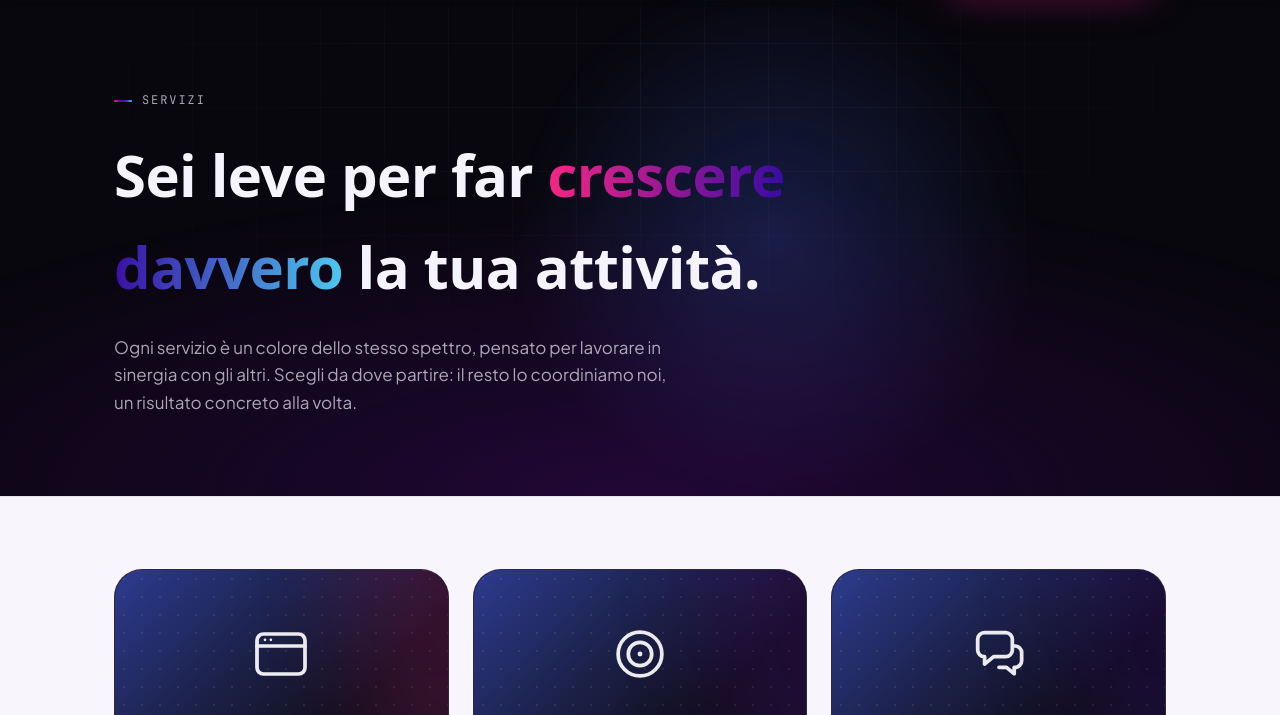
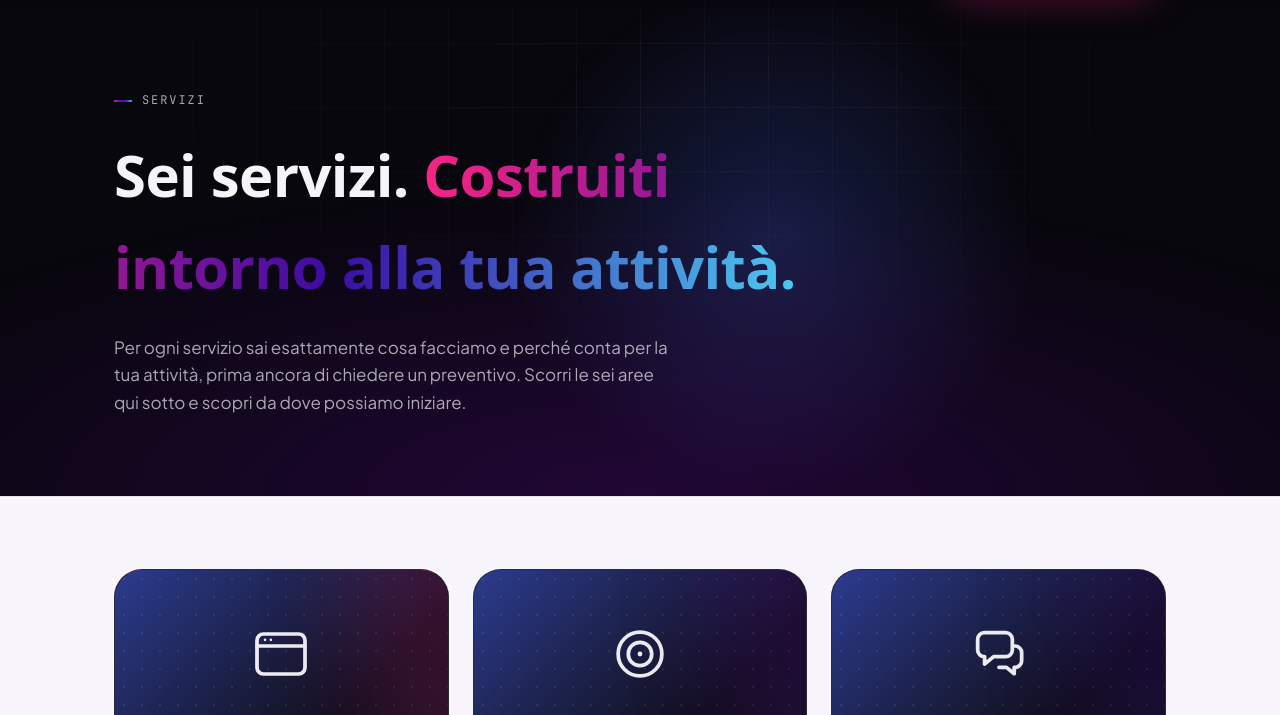
Before and after one commit to prismagencybusiness-dev/Sito-Prism-Agency, a plain HTML site: page servizi.html in a window 1280 px wide. Shown: the part 85-800 px from the top of the page. Drawn offline with Linux system fonts and the light colour scheme; a web font is replaced by a local one.

Commit message:
Aggiorna motto hero home (rimuove riferimento ai fornitori) e headline servizi

```diff
--- a/servizi.html
+++ b/servizi.html
@@ -43,8 +43,8 @@
     </div>
     <div class="container">
       <span class="eyebrow">Servizi</span>
-      <h1>Sei leve per far <span class="gradient-text">crescere davvero</span> la tua attività.</h1>
-      <p class="lede">Ogni servizio è un colore dello stesso spettro, pensato per lavorare in sinergia con gli altri. Scegli da dove partire: il resto lo coordiniamo noi, un risultato concreto alla volta.</p>
+      <h1>Sei servizi. <span class="gradient-text">Costruiti intorno alla tua attività.</span></h1>
+      <p class="lede">Per ogni servizio sai esattamente cosa facciamo e perché conta per la tua attività, prima ancora di chiedere un preventivo. Scorri le sei aree qui sotto e scopri da dove possiamo iniziare.</p>
     </div>
   </section>
 
```
Also changed, not shown: index.html (+1 -1 lines).
